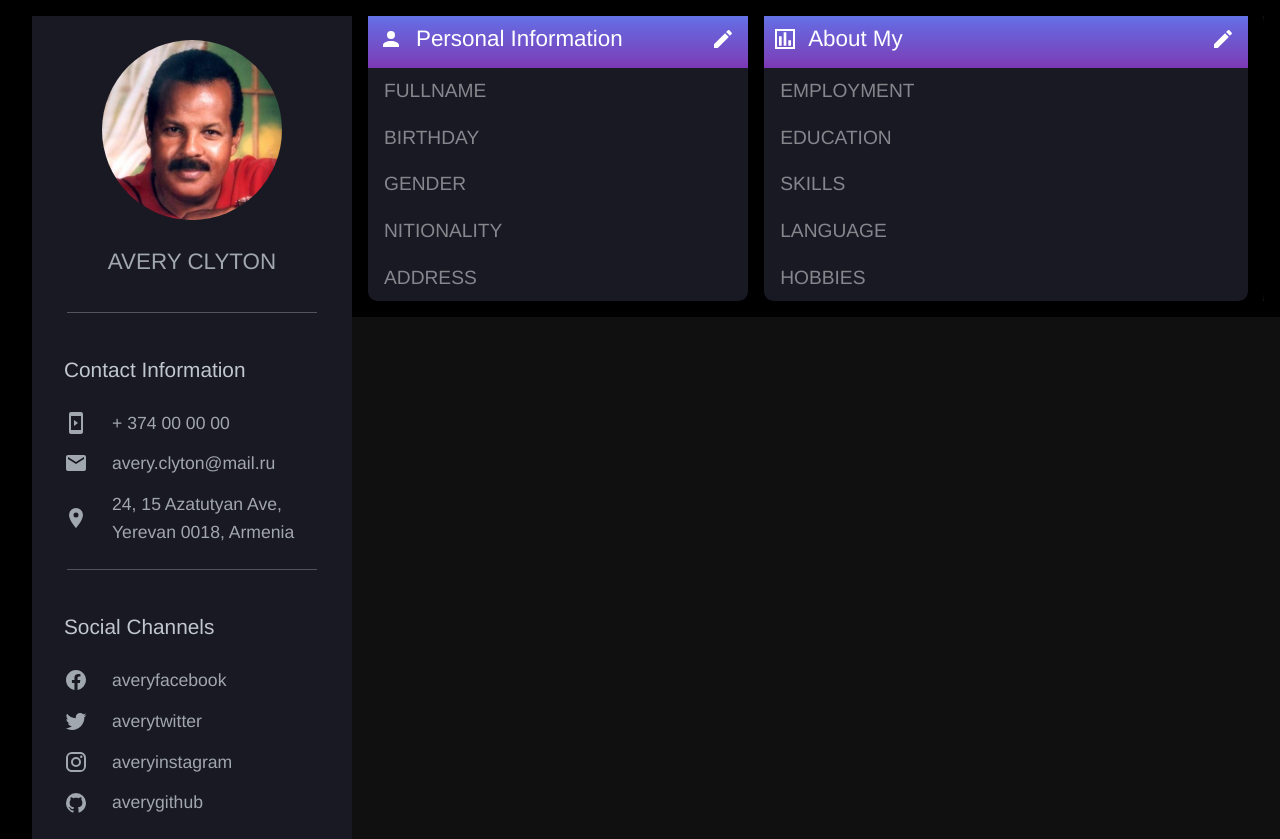
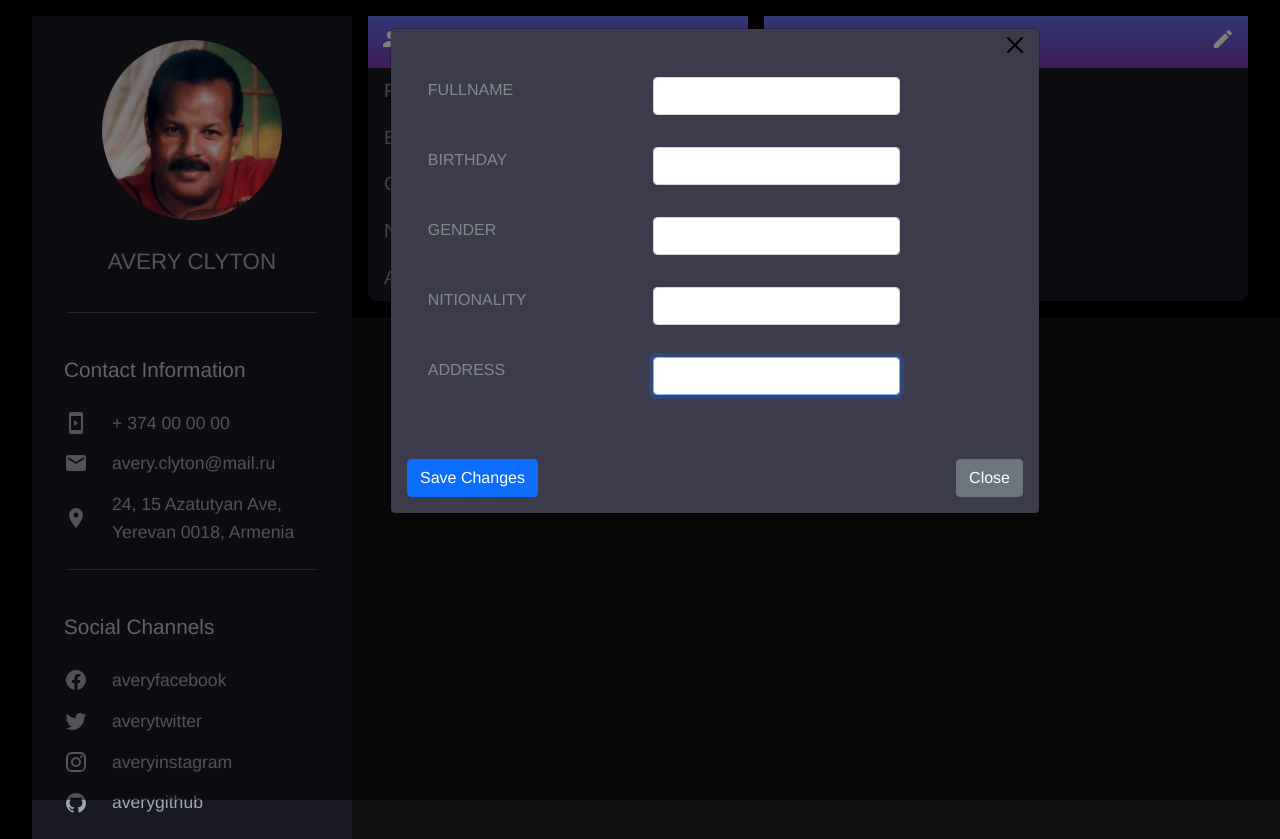
Before and after one commit to RafoBunyatyan/Dashboard_React, a React (Create React App) app: page / in a window 1280 px wide. Both pictures are taken after a click on the link 723 px from the left and 38 px from the top of the page. Built offline with nearby package versions, Linux system fonts and the light colour scheme.

Commit message:
add modal

```diff
--- a/src/App.js
+++ b/src/App.js
@@ -1,5 +1,6 @@
 import './App.css';
 import Dashboard from './Components/Dashborad/Dashboard';
+import 'bootstrap/dist/css/bootstrap.min.css';
 
 function App() {
   return (
--- a/src/Components/Dashborad/Dashboard.css
+++ b/src/Components/Dashborad/Dashboard.css
@@ -5,9 +5,9 @@
 }
 
 body {
-	font-family: Helvetica, Arial, sans-serif;
-  background-color: #101010;
-	line-height: 1.6;
+	font-family: Helvetica, Arial, sans-serif!important;
+  background-color: #101010!important;
+	line-height: 1.6!important;
 }
 
 .MyContainer {
--- a/src/Components/Dashborad/Dashboard.js
+++ b/src/Components/Dashborad/Dashboard.js
@@ -10,6 +10,7 @@ function Dashboard() {
 				<LateralPonel />
 				<Header />
 			</div>
+
 		</>
 	);
 };
--- a/src/Components/EmployeeContext/EmployeeContext.css
+++ b/src/Components/EmployeeContext/EmployeeContext.css
@@ -1,11 +1,41 @@
-.Personal_Information {
-	border: 5px solid red;
+.Label {
+	color: #84888c !important;
 }
 
-.input {
-	border: 2px solid red;
+.modal-content {
+	background-color: rgb(59, 59, 76) !important;
+	width: 650px !important;
 }
 
-.title {
-	color: red;
+.btn-close {
+	height: 0em !important;
+	opacity: 1 !important;
 }
+
+.modal-header, .modal-footer  {
+	border: 0px solid #dee2e6 !important;
+}
+
+.modal-body {
+	padding: 0rem 1rem !important;
+}
+
+.modal-footer {
+	justify-content: space-between !important;
+	flex-direction: row-reverse !important;
+}
+
+.mb-3 {
+	display: flex !important;
+	flex-wrap: wrap !important;
+}
+
+.form-label, .form-control {
+	width: 40% !important;
+	margin: 1rem 0rem !important;
+	padding-left: 1.3rem !important;
+}
+
+.form-control {
+	width: 60%;
+}
--- a/src/Components/EmployeeContext/EmployeeContext.js
+++ b/src/Components/EmployeeContext/EmployeeContext.js
@@ -1,14 +1,44 @@
-import React from "react";
+import React, { useEffect, useState } from "react";
 import "./EmployeeContext.css";
+import { Button, Form, Modal } from "react-bootstrap";
 
-
-function EmployeeContext(){
-console.log("hi");
-alert("fgdgd");
+function EmployeeContext({ handleClose, show  }){
 
 	return (
 		<>
-			<h1 className="title">text zagalovk</h1>
+			<Modal show={show} onHide={handleClose}>
+				<Modal.Header closeButton>
+				</Modal.Header>
+				<Modal.Body>
+					<Form>
+						<Form.Group className="mb-3" controlId="exampleForm.ControlInput1">
+							<Form.Label className="Label">FULLNAME</Form.Label>
+							<Form.Control type="text" autoFocus />
+							<Form.Label className="Label">BIRTHDAY</Form.Label>
+							<Form.Control	type="text" autoFocus	/>
+							<Form.Label className="Label">GENDER</Form.Label>
+							<Form.Control type="text" autoFocus />
+							<Form.Label className="Label">NITIONALITY</Form.Label>
+							<Form.Control type="text" autoFocus />
+							<Form.Label className="Label">ADDRESS</Form.Label>
+							<Form.Control type="text" autoFocus />
+						</Form.Group>
+						<Form.Group
+							className="mb-3"
+							controlId="exampleForm.ControlTextarea1"
+						>
+						</Form.Group>
+					</Form>
+				</Modal.Body>
+				<Modal.Footer>
+					<Button variant="secondary" onClick={handleClose}>
+						Close
+					</Button>
+					<Button variant="primary" onClick={handleClose}>
+						Save Changes
+					</Button>
+				</Modal.Footer>
+			</Modal>
 		</>
 	);
 };
--- a/src/Components/Header/Header.css
+++ b/src/Components/Header/Header.css
@@ -35,7 +35,7 @@
 
 .personal_Edit {
 	margin-left: auto;
-	display: flex;
+	display: flex!important;
 	color: #fff!important;
 	text-decoration: none!important;
 }
@@ -44,6 +44,7 @@
 	border: 1px solid rgb(230, 216, 216);
 	box-shadow: 0px 0px 3px 0px;
 }
+
 
 .IconMdi, .IconPoll {
 	height: 24px;
--- a/src/Components/Header/Header.js
+++ b/src/Components/Header/Header.js
@@ -1,21 +1,18 @@
 import React, { useState } from "react";
-import "./Header.css";
 import Icon, { Stack } from '@mdi/react';
 import { mdiAccount, mdiPencil, mdiPoll } from '@mdi/js';
+import "./Header.css";
 import EmployeeContext from "../EmployeeContext/EmployeeContext";
 
 function Header() {
-	const [open, setOpen] = useState(false)
+	const [show, setShow] = useState(false);
 
-	const handleOpen = () => {
-		setOpen(!open)
-		EmployeeContext()
-	}
-
-
+	const handleClose = () => setShow(false);
+	const handleShow = () => setShow(true);
 
 	return (
 		<>
+			<EmployeeContext handleClose={handleClose} show={show} />
 			<div className="header">
 				<div className="header_blockUser">
 					<div className="header_personalEdit">
@@ -23,7 +20,7 @@ function Header() {
 							<Icon className="IconMdi" path={mdiAccount}></Icon>
 							<span className="personalText">Personal Information</span>
 						</div>
-						<a className="personal_Edit" title="Edit" onClick={handleOpen}>
+						<a className="personal_Edit" title="Edit" onClick={handleShow}>
 							<Icon className="IconMdi" path={mdiPencil}></Icon>
 						</a>
 					</div>
@@ -43,9 +40,7 @@ function Header() {
 							<Icon className="IconPoll" path={mdiPoll}></Icon>
 							<span className="personalText">About My</span>
 						</div>
-						<a className="personal_Edit" title="Edit" onClick={(evt) => {
-
-						}}>
+						<a className="personal_Edit" title="Edit">
 							<Icon className="IconMdi" path={mdiPencil}></Icon>
 						</a>
 					</div>
```
